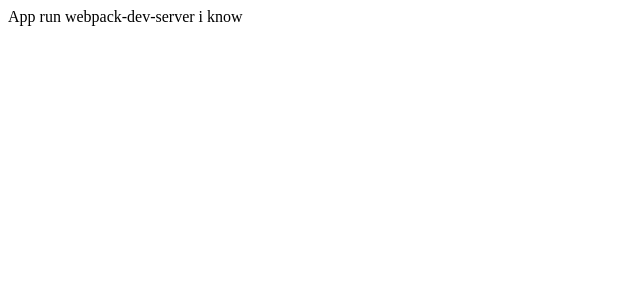
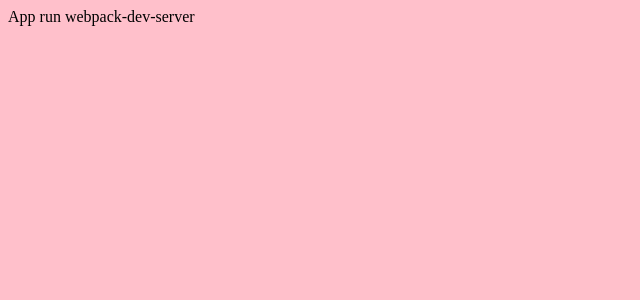
Before and after one commit to yhyecho/webpack, a React app in the folder webpack-es6/: page / in a window 1280 px wide. Shown: the top 300 px of the page, without its empty margins (0-640 px from the left). Built offline with nearby package versions, Linux system fonts and the light colour scheme.

Commit message:
add css-loader style-loader

```diff
--- a/webpack-es6/package.json
+++ b/webpack-es6/package.json
@@ -17,8 +17,10 @@
     "babel-preset-es2015": "^6.24.1",
     "babel-preset-react": "^6.24.1",
     "babel-preset-stage-0": "^6.24.1",
+    "css-loader": "^0.28.4",
     "react": "^15.5.4",
     "react-dom": "^15.5.4",
+    "style-loader": "^0.18.2",
     "webpack": "^2.6.1",
     "webpack-dev-server": "^2.4.5"
   }
--- a/webpack-es6/src/App.js
+++ b/webpack-es6/src/App.js
@@ -1,10 +1,11 @@
 import React, { Component } from 'react';
+import './css/main.css';
 
 class App extends Component {
   render() {
     return(
       <div>
-        App run webpack-dev-server i know
+        App run webpack-dev-server
       </div>
     )
   }
--- /dev/null
+++ b/webpack-es6/src/css/main.css
@@ -0,0 +1,4 @@
+body {
+  display: flex;
+  background-color: pink;
+}
--- a/webpack-es6/webpack.config.js
+++ b/webpack-es6/webpack.config.js
@@ -12,6 +12,13 @@ module.exports = {
       {
         test: /\.js$/,
         loader: 'babel-loader'
+      },
+      {
+        test: /\.css$/,
+        loaders: [
+          'style-loader',
+          'css-loader'
+        ]
       }
     ]
   }
```
